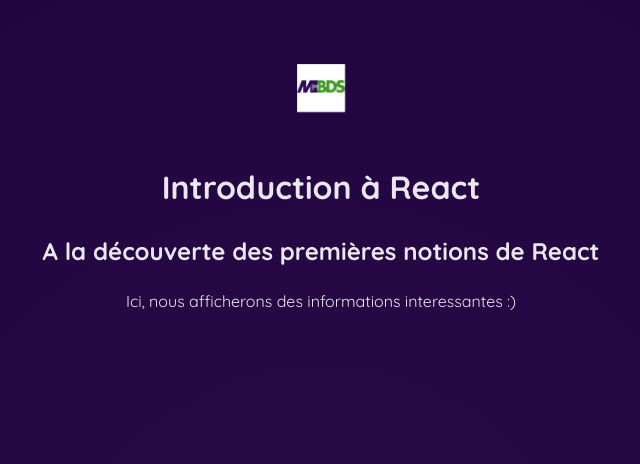
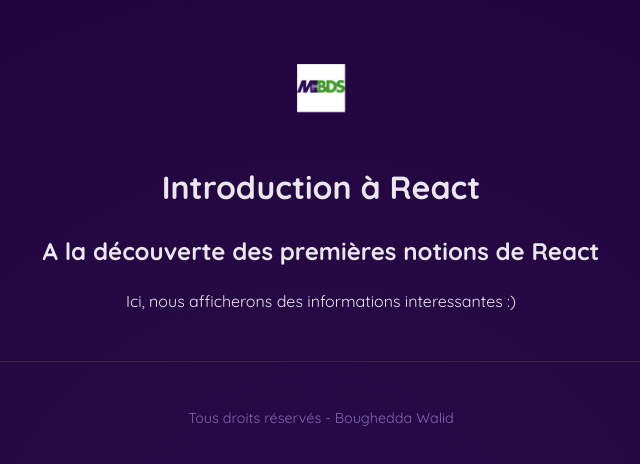
Before and after one commit to MBDS-CASA/react101-walidbg3, a React (Vite) app in the folder td01/: page / in a window 1280 px wide. Shown: the top 464 px of the page, without its empty margins (319-959 px from the left). Built offline with nearby package versions, Linux system fonts and the light colour scheme.

Commit message:
TD01 : Ajouter un footer

```diff
--- a/td01/src/App.jsx
+++ b/td01/src/App.jsx
@@ -22,6 +22,14 @@
 }
 
 
+function Footer(){
+  return (
+    <footer>
+      <p>Tous droits réservés - Boughedda Walid</p>
+    </footer>
+  );
+}
+
 
 
 function App() {
@@ -30,6 +38,7 @@
     <>
       <Header />
       <MainContent />
+      <Footer />
     </>
   )
 }
--- a/td01/src/index.css
+++ b/td01/src/index.css
@@ -148,3 +148,12 @@
 #tab-content code {
   font-size: 1rem;
 }
+
+footer {
+  text-align: center;
+  padding: 2rem 0;
+  font-size: 0.9rem;
+  color: #8964b0;
+  border-top: 1px solid #3a2245;
+  margin-top: 3rem;
+}
```
